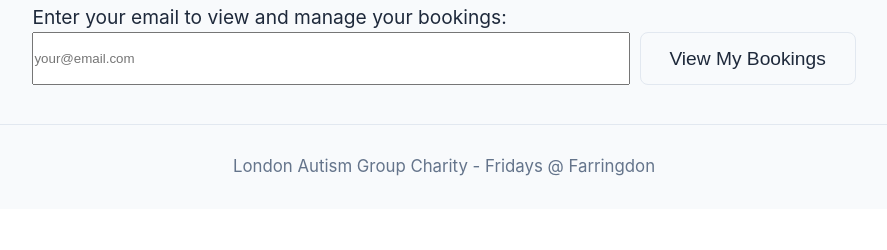
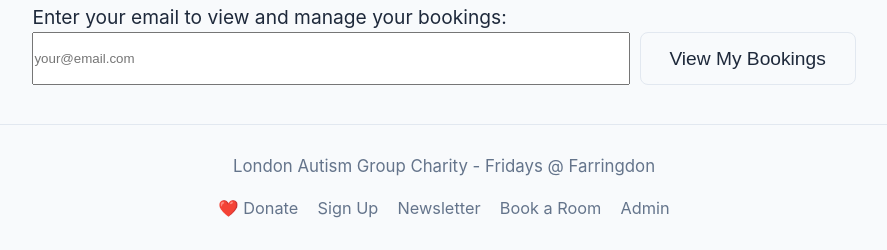
Before and after one commit to marcjtheodore1-sketch/lagc-room-bookings, a Flask app: page /book in a window 1280 px wide. Shown: the part 1221-1471 px from the top of the page, without its empty margins (196-1083 px from the left). Before the commit the page ends 1397 px from the top, so only its background shows below. Run offline with Flask 3, Linux system fonts and the light colour scheme; data comes from the database, SQL or seed files in the repository.

Commit message:
Add navigation links to footer
- Donate, Sign Up, Newsletter, Book a Room, Admin links in footer
- Styled footer links with hover effects

```diff
--- a/static/css/style.css
+++ b/static/css/style.css
@@ -118,6 +118,25 @@ body {
     font-size: 0.875rem;
 }
 
+.footer-links {
+    display: flex;
+    justify-content: center;
+    gap: 1rem;
+    margin-top: 0.75rem;
+    flex-wrap: wrap;
+}
+
+.footer-link {
+    color: var(--text-light);
+    text-decoration: none;
+    font-size: 0.85rem;
+    transition: color 0.2s;
+}
+
+.footer-link:hover {
+    color: var(--primary);
+}
+
 /* ============================================
    TYPOGRAPHY
    ============================================ */
--- a/templates/base.html
+++ b/templates/base.html
@@ -29,6 +29,13 @@
 
     <footer class="footer">
         <p>London Autism Group Charity - Fridays @ Farringdon</p>
+        <div class="footer-links">
+            <a href="https://donorbox.org/london-autism-group-charity-donations" target="_blank" class="footer-link">❤️ Donate</a>
+            <a href="https://www.londonautismgroupcharity.org/#newsletter" target="_blank" class="footer-link">Sign Up</a>
+            <a href="https://tinyurl.com/lagcnews310326" target="_blank" class="footer-link">Newsletter</a>
+            <a href="/book" class="footer-link">Book a Room</a>
+            <a href="/admin" class="footer-link">Admin</a>
+        </div>
     </footer>
 
     {% block scripts %}{% endblock %}
```
